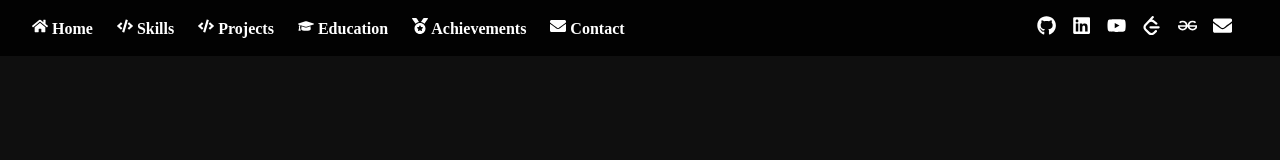
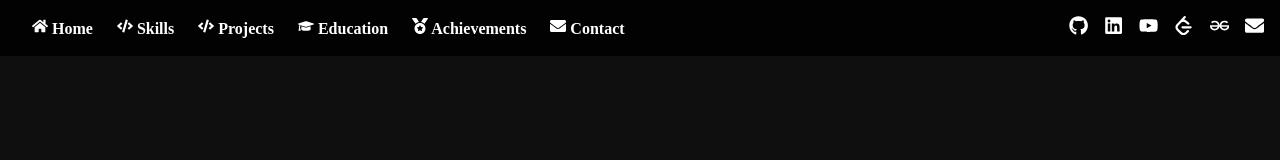
Before and after one commit to guptanaitik46/Portfolio, a React (Create React App) app: page / in a window 1280 px wide. Shown: the top 160 px of the page. Built offline with nearby package versions, Linux system fonts and the light colour scheme.

Commit message:
Update Navbar.js

```diff
--- a/src/components/Navbar.js
+++ b/src/components/Navbar.js
@@ -35,7 +35,7 @@ const NavLinks = styled.div`
 const SocialLinks = styled.div`
   display: flex;
   gap: 1rem;
-  margin-right: 5rem;
+  margin-right: 3rem;
 
   a {
     color: white;
```
